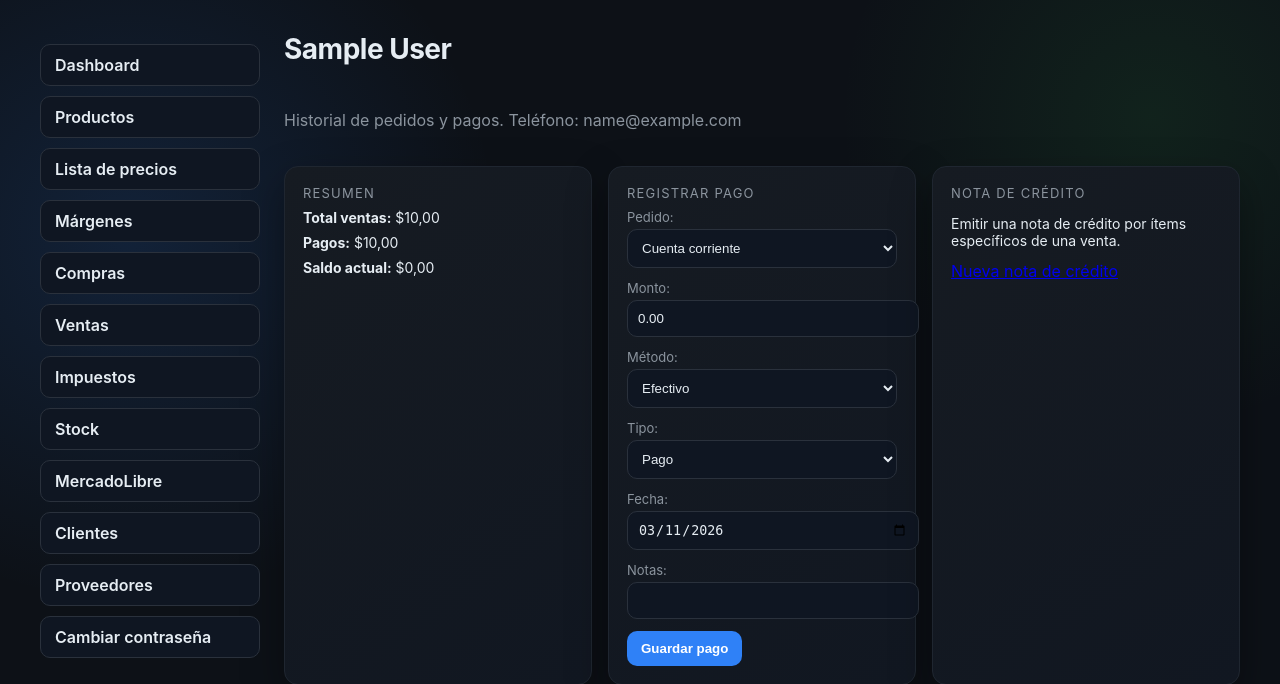
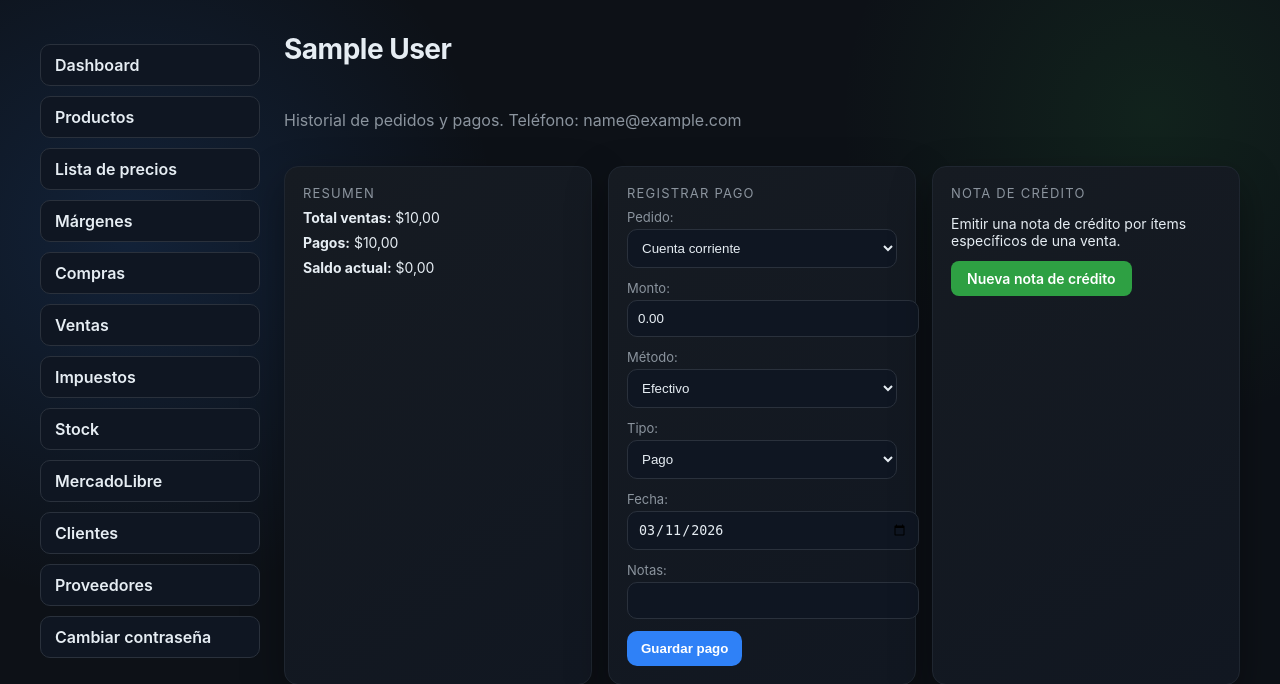
Before and after one commit to Alejogesal/erp, a Django app: page /clientes/1/historial/ in a window 1280 px wide. Shown: the top 684 px of the page. Run offline with Django 5.2, Linux system fonts and the light colour scheme; a user stored in the database is signed in; data comes from the database, SQL or seed files in the repository; tables that the repository leaves empty hold one stand-in row (values such as "Sample post").

Commit message:
Estilizar botón nota de crédito en verde
Co-Authored-By: Claude Sonnet 4.6 <noreply@anthropic.com>

```diff
--- a/inventory/templates/inventory/customer_history.html
+++ b/inventory/templates/inventory/customer_history.html
@@ -28,7 +28,7 @@
     <div class="card">
         <div class="card-title">Nota de crédito</div>
         <p style="font-size:14px; margin-bottom:12px;">Emitir una nota de crédito por ítems específicos de una venta.</p>
-        <a href="{% url 'inventory_create_credit_note' customer.id %}" class="btn">Nueva nota de crédito</a>
+        <a href="{% url 'inventory_create_credit_note' customer.id %}" style="display:inline-block;background:var(--positive);color:#fff;padding:9px 16px;border-radius:8px;font-weight:600;font-size:14px;text-decoration:none;">Nueva nota de crédito</a>
     </div>
 </div>
 
```
